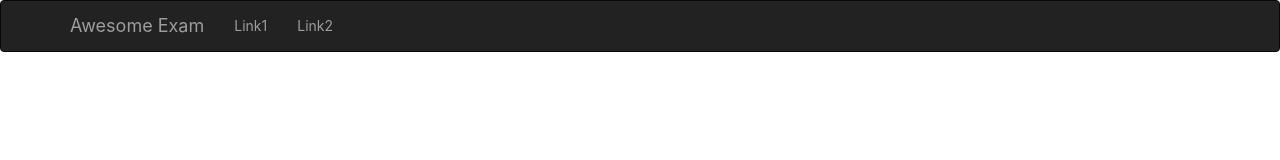
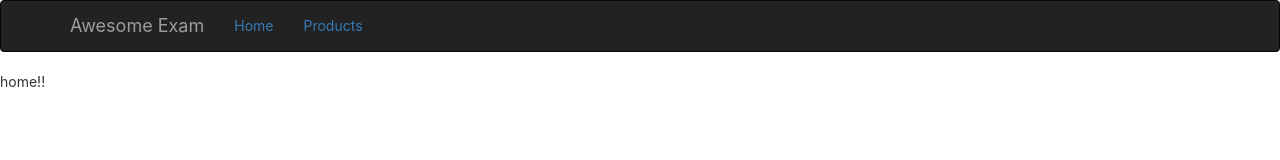
Before and after one commit to jtuburan/awesome-lab, a React (Create React App) app: page / in a window 1280 px wide. Shown: the top 160 px of the page. Built offline with nearby package versions, Linux system fonts and the light colour scheme.

Commit message:
routerlinks implemented

```diff
--- a/package.json
+++ b/package.json
@@ -7,6 +7,7 @@
     "react": "^16.6.0",
     "react-bootstrap": "^0.32.4",
     "react-dom": "^16.6.0",
+    "react-router-dom": "^4.3.1",
     "react-scripts": "2.0.5"
   },
   "scripts": {
--- a/src/App.js
+++ b/src/App.js
@@ -1,12 +1,23 @@
 import React, { Component } from 'react';
+import { BrowserRouter, Route, Switch} from 'react-router-dom';
 import NavbarHeader from './header/nav-bar';
-import './App.css';
+import Home from './home/home';
+import Products from './prod-list/products';
 
 
 class App extends Component {
   render() {
     return (
-      <NavbarHeader></NavbarHeader>
+        <BrowserRouter>
+          <div>
+            <NavbarHeader> </NavbarHeader>
+            <Switch>
+              <Route path= '/' component = { Home } exact ></Route>
+              <Route path= '/products' component = { Products }></Route>
+            </Switch>
+          </div>
+      </BrowserRouter>
+
     );
   }
 }
--- /dev/null
+++ b/src/header/nav-bar.css
@@ -0,0 +1,4 @@
+.nav-style {
+    text-decoration: none;
+    font-size: 100%;
+}
--- a/src/header/nav-bar.js
+++ b/src/header/nav-bar.js
@@ -1,10 +1,12 @@
 import React, { Component } from 'react';
-import { Button,Nav,Navbar,NavItem,NavDropdown,MenuItem } from 'react-bootstrap';
+import { Nav,Navbar,NavItem } from 'react-bootstrap';
+import { NavLink } from 'react-router-dom';
+import './nav-bar.css';
 
 class NavbarHeader extends Component {
   render() {
     return (
-      <div className="App">
+      <div className="nav-style">
         <Navbar  inverse collapseOnSelect>
             <Navbar.Header>
                 <Navbar.Brand>
@@ -12,8 +14,8 @@ class NavbarHeader extends Component {
                 </Navbar.Brand>
             </Navbar.Header>
             <Nav>
-        <NavItem eventKey={1} href="#">Link1</NavItem>
-        <NavItem eventKey={2} href="#">Link2</NavItem>
+                <NavItem > <NavLink to='/' style={{textDecoration: 'none' }}> Home </NavLink></NavItem>
+                <NavItem > <NavLink to='/products' style={{textDecoration: 'none'}}> Products </NavLink> </NavItem>
             </Nav>
         </Navbar>
       </div>
--- /dev/null
+++ b/src/home/home.js
@@ -0,0 +1,13 @@
+import React, { Component } from 'react';
+
+class Home extends Component {
+  render() {
+    return (
+      <div className="App">
+        <p>home!!</p>
+      </div>
+    );
+  }
+}
+
+export default Home;
--- /dev/null
+++ b/src/prod-list/products.js
@@ -0,0 +1,12 @@
+import React, { Component } from 'react';
+
+
+class Products extends Component {
+  render() {
+    return (
+        <p>Products!!!!</p>
+    );
+  }
+}
+
+export default Products;
```
Also changed, not shown: 1 other file (tests, documents, lock files or other folders). Lines whose indentation alone changed are shown as unchanged.
